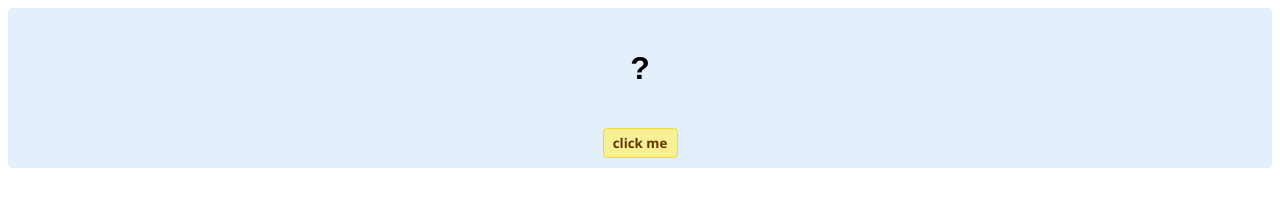
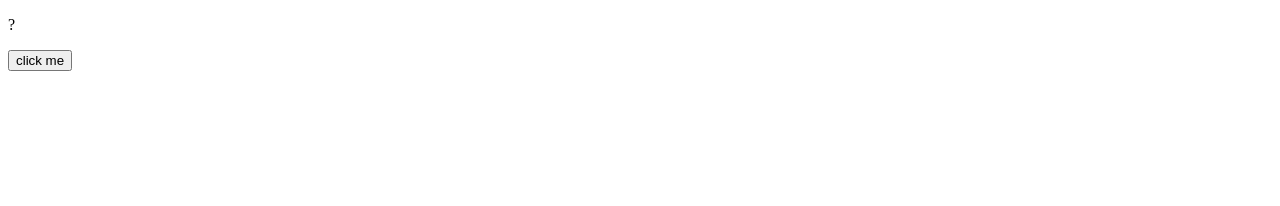
Before and after one commit to ogarmela/itc122, a website: page week1/public/home.html in a window 1280 px wide. Drawn offline with Linux system fonts and the light colour scheme.

Commit message:
Update home.html

```diff
--- a/week1/public/home.html
+++ b/week1/public/home.html
@@ -6,38 +6,7 @@
 <meta charset="utf-8">
 <title>Hello...</title>
 <style type="text/css">
-#mainContent {
-	font-family: Arial, Helvetica, sans-serif;
-	font-size: xx-large;
-	font-weight: bold;
-	background-color: #E3F0FB;
-	border-radius: 4px;
-	padding: 10px;
-	text-align: center;
-}
-.buttonStyle {
-	border-radius: 4px;
-	border: thin solid #F0E020;
-	padding: 5px;
-	background-color: #F8F094;
-	font-family: "Segoe UI", Tahoma, Geneva, Verdana, sans-serif;
-	font-weight: bold;
-	color: #663300;
-	width: 75px;
-}
 
-.buttonStyle:hover {
-	border: thin solid #FFCC00;
-	background-color: #FCF9D6;
-	color: #996633;
-	cursor: pointer;
-}
-.buttonStyle:active {
-	border: thin solid #99CC00;
-	background-color: #F5FFD2;
-	color: #669900;
-	cursor: pointer;
-}
 
 </style>
 </head>
```
